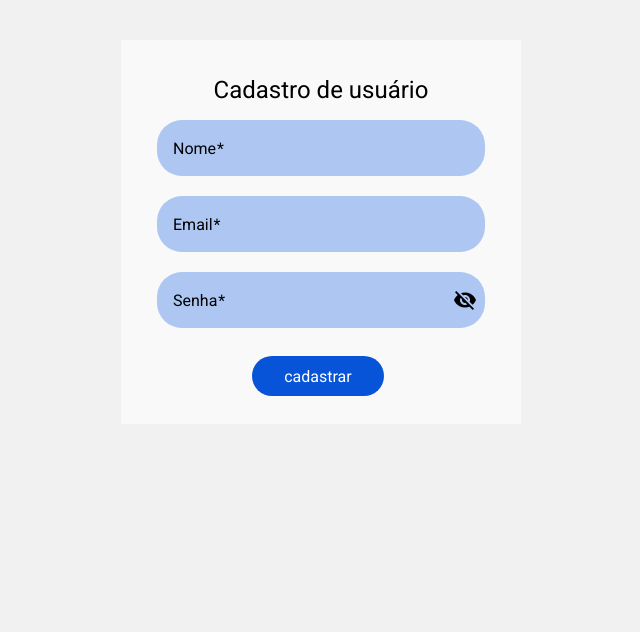
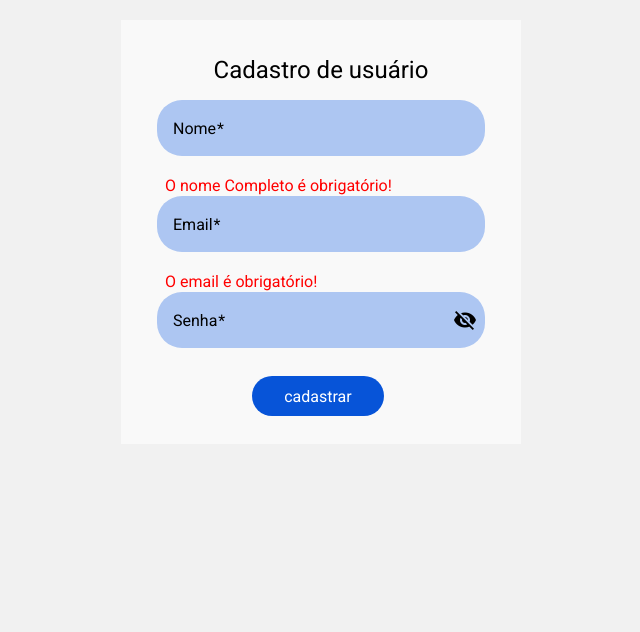
Before and after one commit to JonathasTelesdeOliveira/agendador-tarefas-angular, an Angular app: page /register in a window 1280 px wide. Shown: the part 168-800 px from the top of the page, without its empty margins (319-959 px from the left). Built offline with nearby package versions, Linux system fonts and the light colour scheme.

Commit message:
Adicionando mat error na validação visual do formulario

```diff
--- a/src/app/pages/register/register.html
+++ b/src/app/pages/register/register.html
@@ -12,10 +12,17 @@
         <input matInput formControlName="fullName" placeholder="Digite seu Nome Completo" />
         </mat-form-field>
 
+        <mat-error *ngIf="form.get('fullName')?.errors?.['required']">O nome Completo é obrigatório!</mat-error>
+        <mat-error *ngIf="form.get('fullName')?.errors?.['minlength']">O nome tem menos de 3 letras.</mat-error>
+
+
         <mat-form-field class="full-width">
           <mat-label>Email</mat-label>
           <input matInput formControlName="email" placeholder="Digite seu email" />
         </mat-form-field>
+
+        <mat-error *ngIf="form.get('email')?.errors?.['required']">O email é obrigatório!</mat-error>
+        <mat-error *ngIf="form.get('email')?.errors?.['email']">Digite um email válido!.</mat-error>
 
         <input-passoword-field [control]="passowordControl"></input-passoword-field>
 
--- a/src/app/pages/register/register.scss
+++ b/src/app/pages/register/register.scss
@@ -67,3 +67,10 @@
 .register .mdc-text-field--invalid .mdc-text-field__input::placeholder {
   color: red !important;
 }
+
+.register mat-error {
+  margin-left: 8px;
+  display: inline-flex;
+  color:red;
+  border-radius: 10px;
+}
--- a/src/app/pages/register/register.ts
+++ b/src/app/pages/register/register.ts
@@ -8,11 +8,12 @@ import { PassowordField } from '../../shared/components/passoword-field/passowor
 import { MatFormFieldModule } from '@angular/material/form-field';
 import { MatInputModule } from '@angular/material/input';
 import {
-   ReactiveFormsModule,
+  ReactiveFormsModule,
   FormGroup,
   FormBuilder,
   FormControl,
   Validators} from '@angular/forms';
+import { CommonModule } from '@angular/common';
 
 @Component({
   selector: 'app-register',
@@ -26,7 +27,8 @@ import {
     PassowordField,
     MatFormFieldModule,
     MatInputModule,
-    ReactiveFormsModule
+    ReactiveFormsModule,
+    CommonModule
   ],
 
   templateUrl: './register.html',
```
